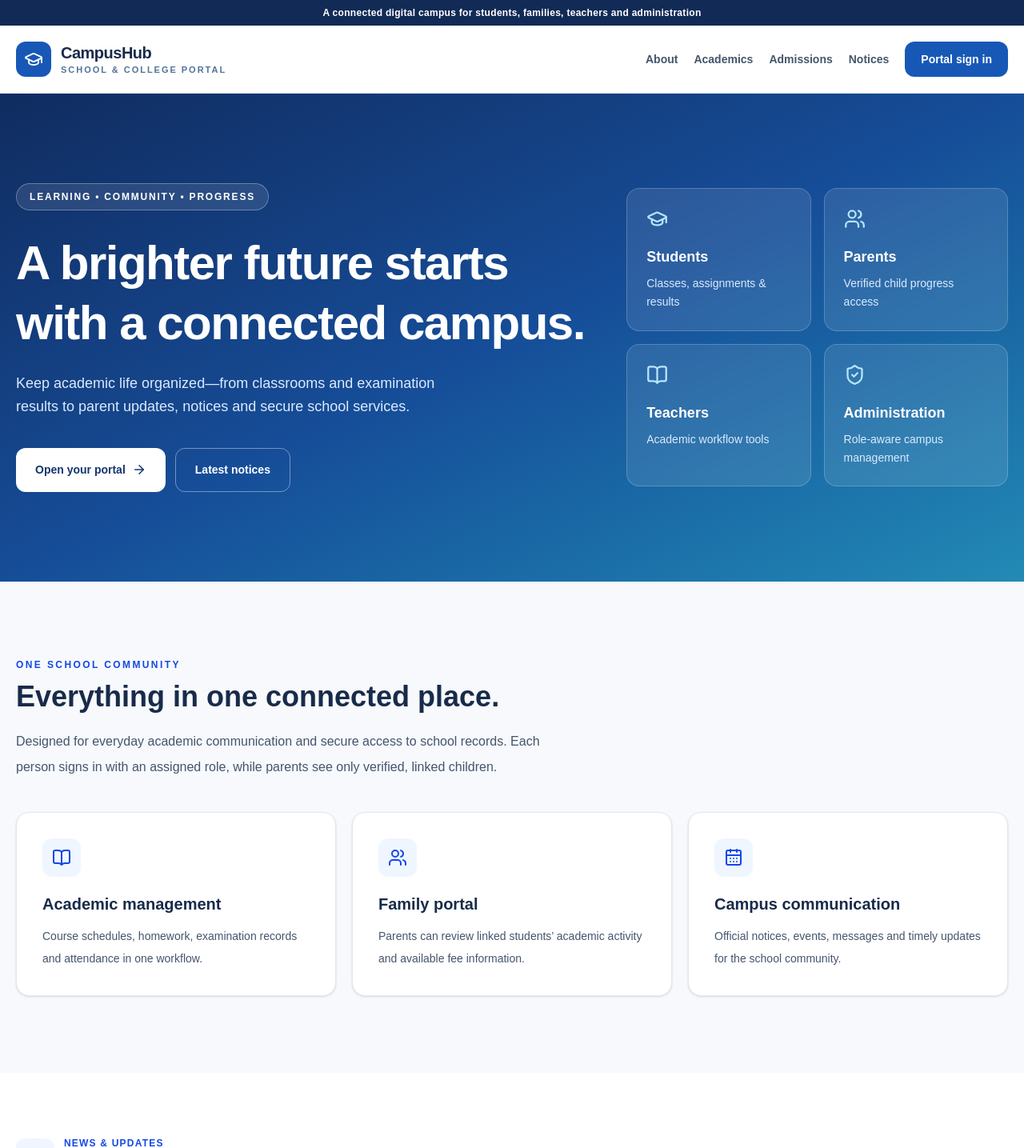
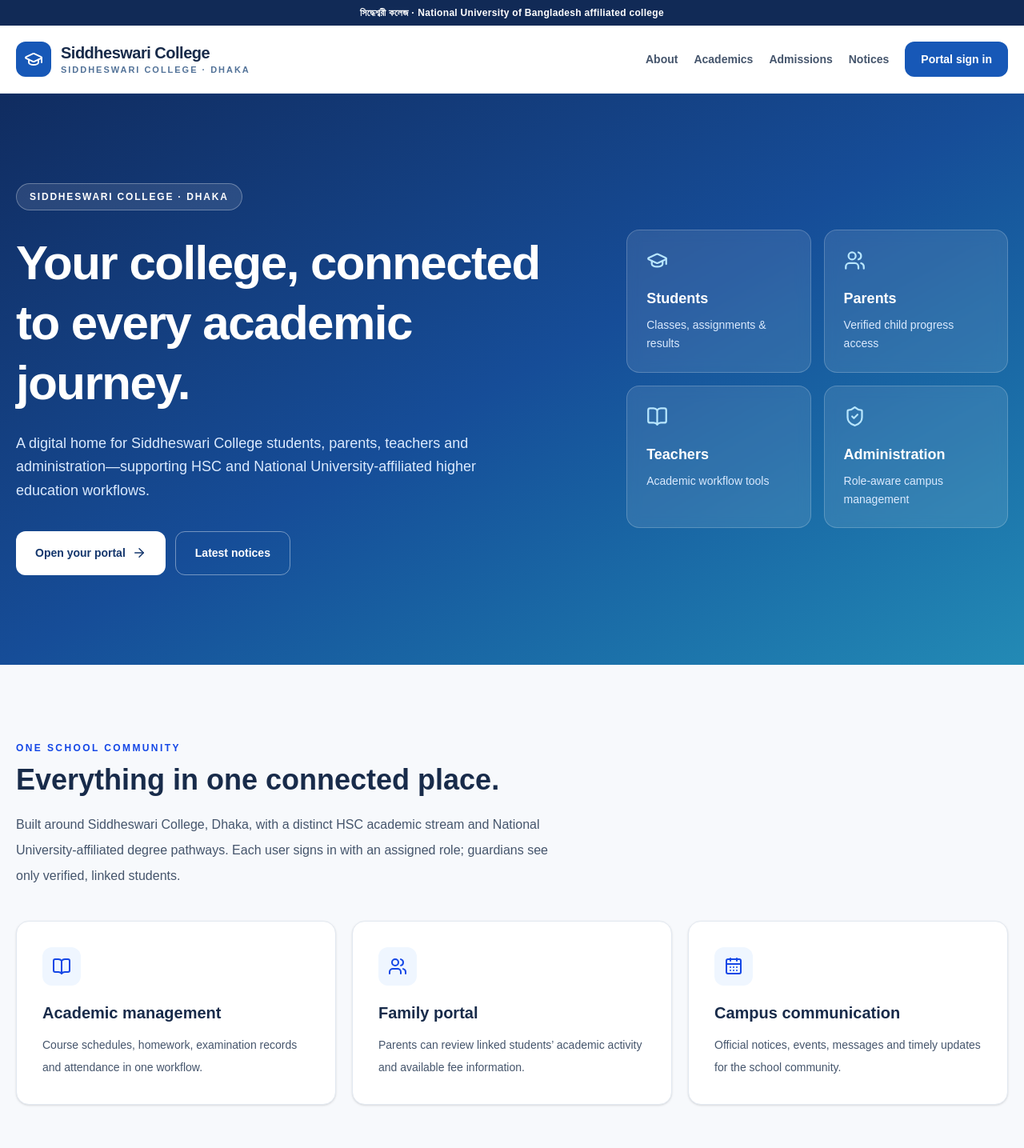
Before and after one commit to ahsanibnewalid/university-platform, a Next.js app: page / in a window 1280 px wide. Shown: the top 1435 px of the page at 80% size. Built offline with nearby package versions, Linux system fonts and the light colour scheme; no server answers.

Commit message:
Tailor public website to Siddheswari College and NU affiliation

```diff
--- a/src/app/page.tsx
+++ b/src/app/page.tsx
@@ -22,18 +22,18 @@
         take: 5,
       }).catch(() => [])
     : [];
-  const name = institution?.name || "CampusHub";
+  const name = institution?.name || "Siddheswari College";
 
   return (
     <main className="min-h-screen bg-[#f7f9fc] text-[#182b4a]">
       <div className="bg-[#112a56] px-5 py-2 text-center text-xs font-semibold tracking-wide text-white">
-        A connected digital campus for students, families, teachers and administration
+        সিদ্ধেশ্বরী কলেজ · National University of Bangladesh affiliated college
       </div>
       <header className="border-b border-slate-200 bg-white/95">
         <div className="mx-auto flex max-w-7xl flex-wrap items-center justify-between gap-4 px-5 py-5">
           <Link href="/" className="flex items-center gap-3 text-xl font-extrabold tracking-tight">
             <span className="grid h-11 w-11 place-items-center rounded-xl bg-[#1758b7] text-white"><GraduationCap size={24} /></span>
-            <span>{name}<span className="block text-[11px] font-bold uppercase tracking-[.18em] text-[#527298]">School & college portal</span></span>
+            <span>{name}<span className="block text-[11px] font-bold uppercase tracking-[.18em] text-[#527298]">Siddheswari College · Dhaka</span></span>
           </Link>
           <nav aria-label="Main navigation" className="flex flex-wrap items-center gap-5 text-sm font-semibold text-slate-600">
             <a href="#about" className="hover:text-blue-700">About</a>
@@ -47,9 +47,9 @@
       <section className="overflow-hidden bg-gradient-to-br from-[#102c60] via-[#164d98] to-[#238ab5] text-white">
         <div className="mx-auto grid max-w-7xl gap-12 px-5 py-20 md:grid-cols-[1.2fr_.8fr] md:items-center md:py-28">
           <div>
-            <span className="inline-flex rounded-full border border-white/30 bg-white/10 px-4 py-2 text-xs font-bold uppercase tracking-[.15em]">Learning • Community • Progress</span>
-            <h1 className="mt-7 max-w-3xl text-4xl font-black leading-tight tracking-tight md:text-6xl">A brighter future starts with a connected campus.</h1>
-            <p className="mt-6 max-w-xl text-lg leading-relaxed text-blue-100">Keep academic life organized—from classrooms and examination results to parent updates, notices and secure school services.</p>
+            <span className="inline-flex rounded-full border border-white/30 bg-white/10 px-4 py-2 text-xs font-bold uppercase tracking-[.15em]">Siddheswari College · Dhaka</span>
+            <h1 className="mt-7 max-w-3xl text-4xl font-black leading-tight tracking-tight md:text-6xl">Your college, connected to every academic journey.</h1>
+            <p className="mt-6 max-w-xl text-lg leading-relaxed text-blue-100">A digital home for Siddheswari College students, parents, teachers and administration—supporting HSC and National University-affiliated higher education workflows.</p>
             <div className="mt-9 flex flex-wrap gap-3">
               <Link href={session ? "/dashboard" : "/login"} className="inline-flex items-center gap-2 rounded-xl bg-white px-6 py-4 font-bold text-[#15376d]">Open your portal <ArrowRight size={18}/></Link>
               <Link href="/notices" className="rounded-xl border border-white/40 px-6 py-4 font-bold text-white">Latest notices</Link>
@@ -66,7 +66,7 @@
         </div>
       </section>
       <section id="about" className="mx-auto max-w-7xl px-5 py-18 md:py-24">
-        <div className="max-w-2xl"><p className="text-xs font-extrabold uppercase tracking-[.2em] text-blue-700">One school community</p><h2 className="mt-3 text-3xl font-extrabold md:text-4xl">Everything in one connected place.</h2><p className="mt-5 text-base leading-8 text-slate-600">Designed for everyday academic communication and secure access to school records. Each person signs in with an assigned role, while parents see only verified, linked children.</p></div>
+        <div className="max-w-2xl"><p className="text-xs font-extrabold uppercase tracking-[.2em] text-blue-700">One school community</p><h2 className="mt-3 text-3xl font-extrabold md:text-4xl">Everything in one connected place.</h2><p className="mt-5 text-base leading-8 text-slate-600">Built around Siddheswari College, Dhaka, with a distinct HSC academic stream and National University-affiliated degree pathways. Each user signs in with an assigned role; guardians see only verified, linked students.</p></div>
         <div id="academics" className="mt-10 grid gap-5 md:grid-cols-3">
           {[
             { icon: <BookOpen size={24}/>, heading: "Academic management", desc: "Course schedules, homework, examination records and attendance in one workflow." },
@@ -81,7 +81,7 @@
           {notices.length ? <ul className="grid gap-4">{notices.map((notice) => <li key={notice.id} className="rounded-xl border border-slate-200 p-6"><div className="flex flex-wrap items-start justify-between gap-3"><h3 className="text-lg font-bold">{notice.title}</h3><time className="text-xs text-slate-500">{notice.publishedAt?.toLocaleDateString("en-BD")}</time></div><p className="mt-3 whitespace-pre-wrap text-sm leading-7 text-slate-600">{notice.body.length > 500 ? notice.body.slice(0, 500) + "…" : notice.body}</p></li>)}</ul> : <div className="rounded-2xl border border-dashed border-slate-300 bg-slate-50 p-10 text-slate-600">No public notices are published yet. Official announcements will appear here when an administrator publishes them for everyone.</div>}
         </div>
       </section>
-      <footer className="bg-[#10254b] px-5 py-10 text-white"><div className="mx-auto flex max-w-7xl flex-wrap items-center justify-between gap-4"><div><strong>{name}</strong><p className="mt-2 text-xs text-blue-200">Powered by CampusHub · Secure academic access</p></div><Link href={session ? "/dashboard" : "/login"} className="text-sm font-semibold underline underline-offset-4">Portal access</Link></div></footer>
+      <footer className="bg-[#10254b] px-5 py-10 text-white"><div className="mx-auto flex max-w-7xl flex-wrap items-center justify-between gap-4"><div><strong>{name}</strong><p className="mt-2 text-xs text-blue-200">Affiliated with National University, Bangladesh (higher-education programs) · Powered by CampusHub</p></div><Link href={session ? "/dashboard" : "/login"} className="text-sm font-semibold underline underline-offset-4">Portal access</Link></div></footer>
     </main>
   );
 }
```
